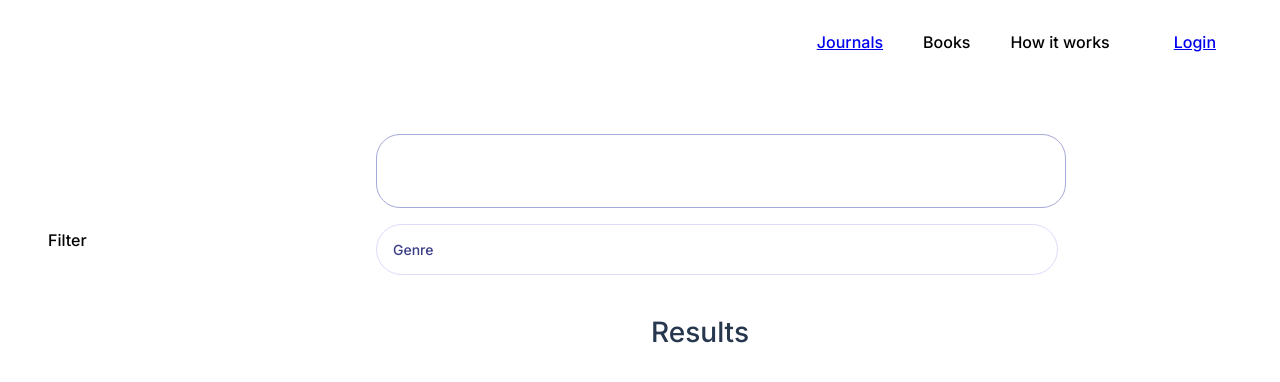
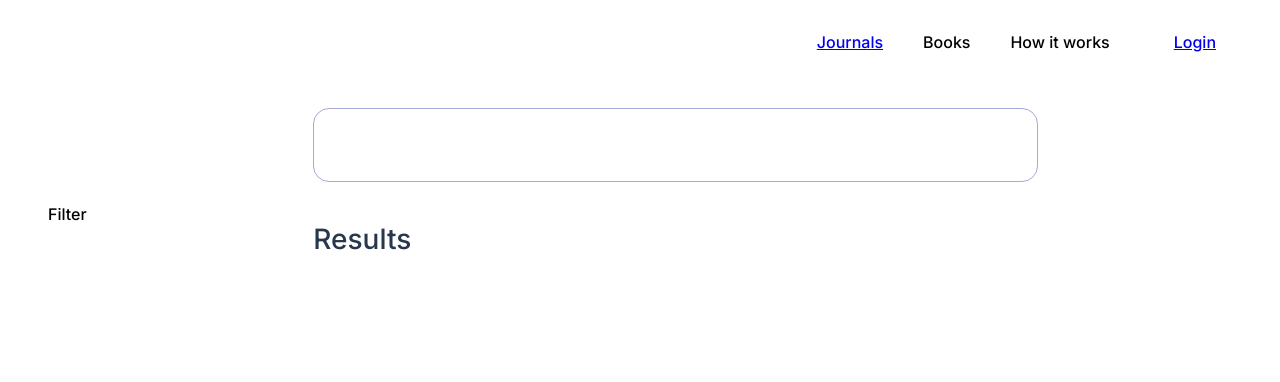
Before and after one commit to donjoshi/v-lib, a React (Create React App) app: page /results in a window 1280 px wide. Shown: the top 382 px of the page. Built offline with nearby package versions, Linux system fonts and the light colour scheme.

Commit message:
Styles Updated

```diff
--- a/src/pages/admin-pdf-upload-2/index.jsx
+++ b/src/pages/admin-pdf-upload-2/index.jsx
@@ -138,7 +138,7 @@ export default function AdminPdfUpload2() {
 
                                 <label htmlFor="type-of-doc">Type Of Doc</label>
                                 <br />
-                                <input type="text" id="type-of-doc" name="type-of-doc" placeholder="Type of doc" onChange={e=>setType(e.target.value)}/>
+                                <input type="drop-down" id="type-of-doc" name="type-of-doc" placeholder="Type of doc" onChange={e=>setType(e.target.value)}/>
                                 <br />
 
                                 <label htmlFor="genre">Genre</label>
--- a/src/pages/results/results.css
+++ b/src/pages/results/results.css
@@ -3,7 +3,7 @@
     display: flex;
     flex-direction: row;
     justify-content: flex-start;
-    margin-top: 50px;
+    margin-top: 24px;
     gap: 24px;
     width: 100%;
 }
@@ -14,8 +14,18 @@
     width: 20vw;
     justify-content: flex-start;
 }
+.result-part{
+    display: flex;
+    flex-direction: column;
+    width: 100%;
+    align-items: flex-start;
+
+}
 .search-field{
-    width: 648px;
+    width: 75%;
+    display: flex;
+    align-items: center;
+    gap: 24px;
 }
 .results-header{
     font-size: 28px;
@@ -26,14 +36,17 @@ textarea{
     width: 100%;
         height: 56px;
         resize: none;
-        border: 1px solid #A6A8DA;
+        border: .8px solid #A6A8DA;
         padding:16px 20px;
-        border-radius:24px;
+        border-radius:16px;
         text-overflow: ellipsis;
         overflow:clip;
         font-size: 16px;
         display: block;
         font-size: 16px;
+}
+textarea:focus{
+    outline:
 }
 .genre{
     width: 100%;
--- a/src/pages/results/results.jsx
+++ b/src/pages/results/results.jsx
@@ -97,6 +97,11 @@ export default function Results() {
                         {isFocused && (
                             <div className="button-container">
                                 <button type="submit" disabled={isLoading} onClick={handleButtonClick}>
+                                <svg width="24" height="24" viewBox="0 0 24 24" fill="none" xmlns="http://www.w3.org/2000/svg">
+<path d="M11 18C14.866 18 18 14.866 18 11C18 7.13401 14.866 4 11 4C7.13401 4 4 7.13401 4 11C4 14.866 7.13401 18 11 18Z" stroke="white" stroke-width="2"/>
+<path d="M20 20L17 17" stroke="white" stroke-width="2" stroke-linecap="round"/>
+</svg>
+
                                     {isLoading ? "Searching...." : "Search"}
                                 </button>
                             </div>
@@ -105,9 +110,9 @@ export default function Results() {
 
 
 
-                        <div className="genre">
+                        {/* <div className="genre">
                             <label htmlFor="genre">Genre</label>
-                        </div>
+                        </div> */}
                     </div>
 
 
```
